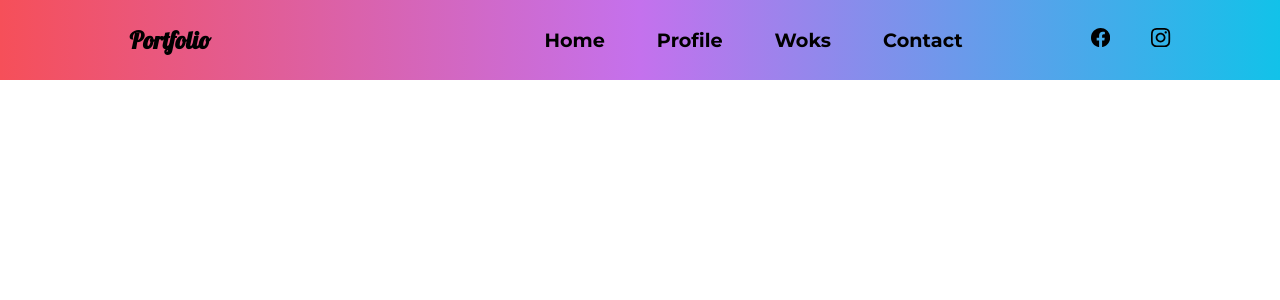
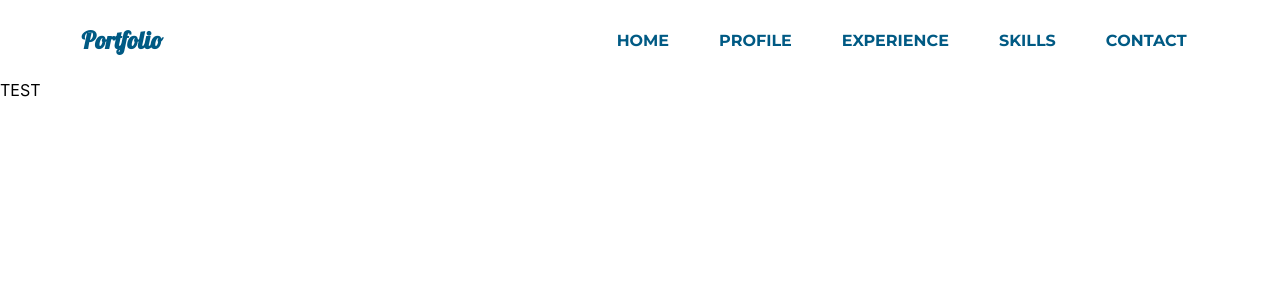
Before and after one commit to Muhammatsorin/next-portfolio, a Next.js app: page / in a window 1280 px wide. Shown: the top 300 px of the page. Built offline with nearby package versions, Linux system fonts and the light colour scheme.

Commit message:
update navbar with install material UI

```diff
--- a/components/navbar/MenuItem.js
+++ b/components/navbar/MenuItem.js
@@ -1,22 +1,27 @@
 export const MenuItems = [
     {
         className: "nav-link",
-        title: "Home",
+        title: "HOME",
         url: "/"
     },
     {
         className: "nav-link",
-        title: "Profile",
+        title: "PROFILE",
         url: "/profile"
     },
     {
         className: "nav-link",
-        title: "Woks",
-        url: "/work"
+        title: "EXPERIENCE",
+        url: "/experience"
     },
     {
         className: "nav-link",
-        title: "Contact",
+        title: "SKILLS",
+        url: "/skills"
+    },
+    {
+        className: "nav-link",
+        title: "CONTACT",
         url: "/contact"
     }
 
--- a/components/navbar/Navbar.js
+++ b/components/navbar/Navbar.js
@@ -1,6 +1,5 @@
 import React, { useEffect, useState } from 'react'
 import styled from 'styled-components'
-import { SiFacebook, SiInstagram } from "react-icons/si";
 import { GiHamburgerMenu } from "react-icons/gi";
 import { GrClose } from "react-icons/gr";
 import { MenuItems } from './MenuItem';
@@ -26,6 +25,7 @@ const Navbar = () => {
         }
     }
 
+
     useEffect(() => {
         window.addEventListener('scroll', changeBackground)
     }, [])
@@ -39,7 +39,7 @@ const Navbar = () => {
                     </div>
                     <div className='nav-menu-icon' onClick={handleClick}>
                         {
-                            click ? <i><GrClose /></i> : <i><GiHamburgerMenu /></i>
+                            click ? <i><GrClose/></i> : <i><GiHamburgerMenu /></i>
                         }
                     </div>
                     <div className='nav-list'>
@@ -57,14 +57,6 @@ const Navbar = () => {
                             }
                         </ul>
                     </div>
-                    <div className='nav-media-icons'>
-                        <i>
-                            <SiFacebook />
-                        </i>
-                        <i>
-                            <SiInstagram />
-                        </i>
-                    </div>
                 </nav>
             </Container>
         </>
@@ -76,24 +68,19 @@ const Container = styled.div`
     top: 0;
 
     .navbar {
-        background: #12c2e9;  /* fallback for old browsers */
-        background: -webkit-linear-gradient(to right, #f64f59, #c471ed, #12c2e9);  /* Chrome 10-25, Safari 5.1-6 */
-        background: linear-gradient(to right, #f64f59, #c471ed, #12c2e9); /* W3C, IE 10+/ Edge, Firefox 16+, Chrome 26+, Opera 12+, Safari 7+ */
         height: 80px;
         display: flex;
         justify-content: center;
         align-items: center;
-        font-size: 1.2rem;
+        font-size: 1rem;
     }
 
     .navbar.active {
-        background: #12c2e9;  /* fallback for old browsers */
-        background: -webkit-linear-gradient(to right, #f64f59, #c471ed, #12c2e9);  /* Chrome 10-25, Safari 5.1-6 */
-        background: linear-gradient(to right, #f64f59, #c471ed, #12c2e9); /* W3C, IE 10+/ Edge, Firefox 16+, Chrome 26+, Opera 12+, Safari 7+ */
+        background-color: white;
     }
 
     .nav-title {
-        color: black;
+        color: #005a84;
         margin-left: 20px;
         cursor: pointer;
         text-decoration: none;
@@ -113,28 +100,34 @@ const Container = styled.div`
     .nav-menu {
         display: grid;
         grid-template-columns: repeat(4, auto);
-        grid-gap: 20px;
+        grid-gap: 50px;
         list-style: none;
         text-align: center;
-        width: 60vw;
+        color: #005a84;
+        width: 80vw;
         justify-content: end;
         margin-right: 2rem;
         font-family: "Montserrat-Bold";
     }
 
     .nav-link {
-        color: black;
         display: flex;
         align-items: center;
-        text-decoration: none;
-        padding: 0.5rem 1rem;
         height: 100%;
+        position: relative;
     }
 
     .nav-link:hover {
-        background-color: white;
-        border-radius: 4px;
-        transition: all 0.2s ease-out;
+        color: #d25a9f;
+    }
+
+    .nav-link:hover::after {
+        content: "";
+        width: 100%;
+        border-bottom: 2px solid #333;
+        border-color: #d25a9f;
+        position: absolute;
+        bottom: 0;
     }
 
     .nav-menu-icon {
@@ -163,7 +156,7 @@ const Container = styled.div`
             width: 100%;
             height: 30vh;
             position: absolute;
-            top: 80px;
+            top: 150px;
             left: -100%;
             opacity: 1;
             transition: all 0.5s ease;
@@ -171,9 +164,6 @@ const Container = styled.div`
 
         .nav-menu.active {
             left: 0;
-            background: #12c2e9;  /* fallback for old browsers */
-            background: -webkit-linear-gradient(to right, #f64f59, #c471ed, #12c2e9);  /* Chrome 10-25, Safari 5.1-6 */
-            background: linear-gradient(to right, #f64f59, #c471ed, #12c2e9); /* W3C, IE 10+/ Edge, Firefox 16+, Chrome 26+, Opera 12+, Safari 7+ */
             opacity: 1;
             transition: all 0.5s ease;
             z-index: 1;
@@ -211,6 +201,7 @@ const Container = styled.div`
             transform: translate(-100%, 60%);
             font-size: 1.8rem;
             cursor: pointer;
+            color: #005a84;
         }
 
         .nav-media-icons {
--- /dev/null
+++ b/components/title/Title.js
@@ -0,0 +1,18 @@
+import React from "react"
+import styled from "styled-components"
+
+const Title = () => {
+    return (
+        <>
+            <Container>
+                TEST
+            </Container>
+        </>
+    )
+}
+
+const Container = styled.div`
+
+`
+
+export default Title
--- a/package.json
+++ b/package.json
@@ -9,6 +9,9 @@
     "lint": "next lint"
   },
   "dependencies": {
+    "@emotion/react": "^11.10.5",
+    "@emotion/styled": "^11.10.5",
+    "@mui/material": "^5.11.2",
     "eslint": "8.27.0",
     "eslint-config-next": "13.0.3",
     "next": "13.0.3",
--- a/pages/index.js
+++ b/pages/index.js
@@ -1,10 +1,12 @@
 import styles from '../styles/Home.module.css'
 import Navbar from '../components/navbar/Navbar'
+import Title from '../components/title/Title'
 
 export default function Home() {
   return (
     <div className={styles.container}>
       <Navbar />
+      <Title />
     </div>
   )
 }
```
Also changed, not shown: 1 other file (tests, documents, lock files or other folders).
